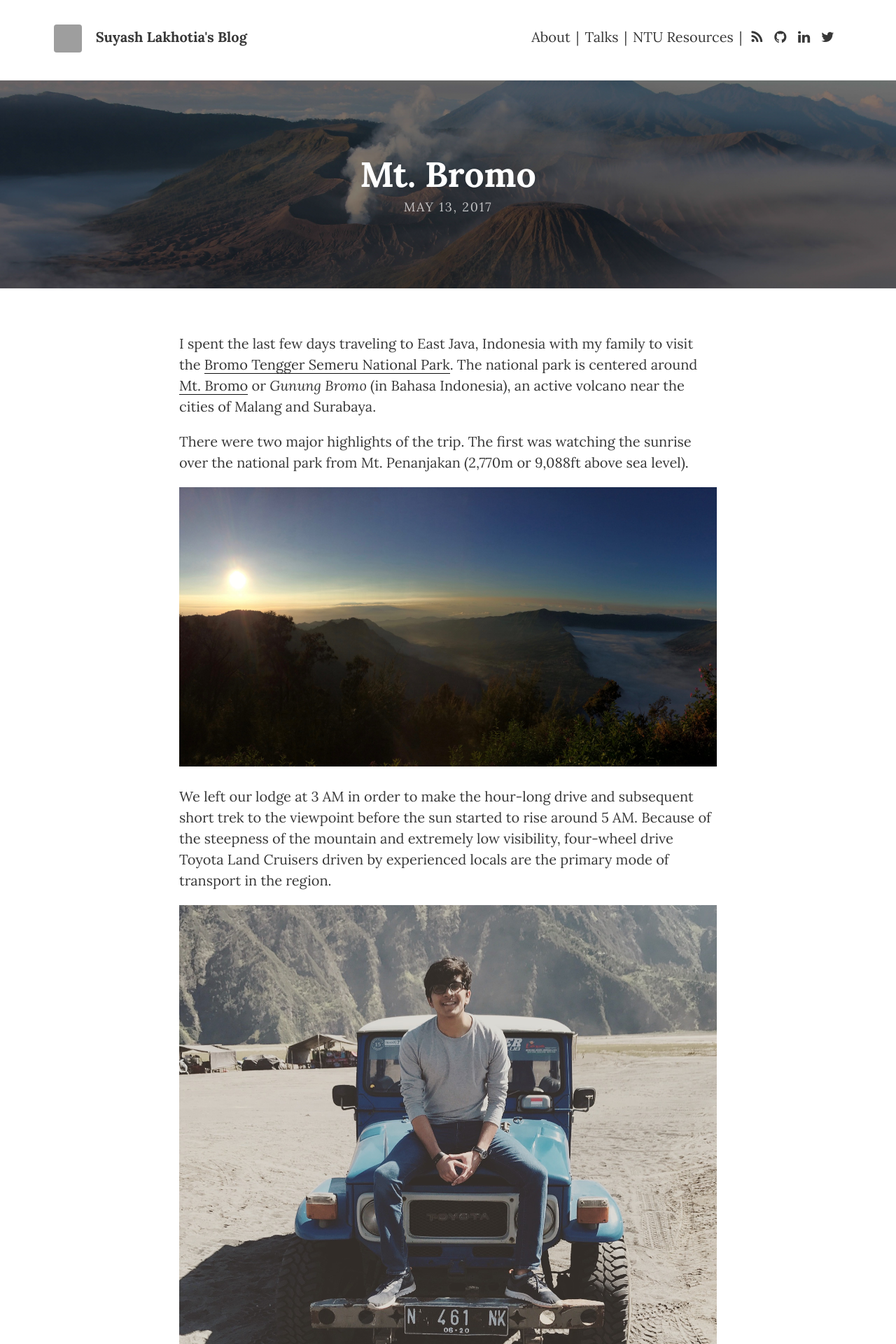
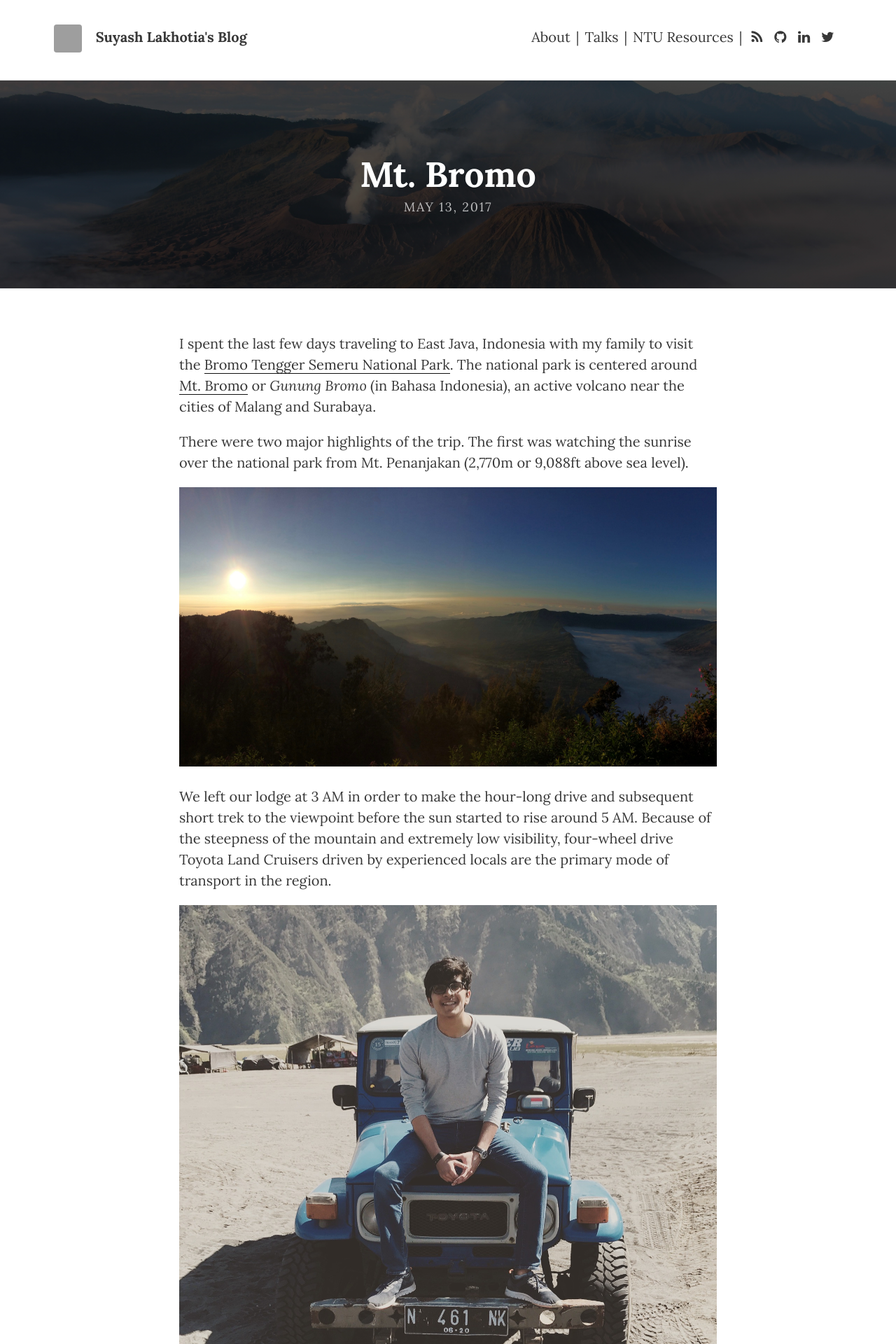
Before and after one commit to SuyashLakhotia/blog, a Jekyll site: the page built from _posts/2017-05-13-mt-bromo.md, in a window 1280 px wide. Shown: the top 1920 px of the page at 70% size. Built offline with Jekyll 4.4.1, drawn with Linux system fonts in a browser that asks for light colours; nearby versions of some CDN libraries; grey boxes are pictures that could not be loaded.

Commit message:
Renamed 'feature-img' to 'post-img'

```diff
--- a/_layouts/page.html
+++ b/_layouts/page.html
@@ -1,8 +1,8 @@
 ---
 layout: default
 ---
-<article {% if page.feature-img %}class="feature-image"{% endif %}>
-    <header style="background-image: url('{{ site.baseurl }}/{{ page.feature-img }}')">
+<article {% if page.post-img %}class="feature-image"{% endif %}>
+    <header {% if page.post-img %}style="background-image: linear-gradient(rgba(0, 0, 0, 0.7), rgba(0, 0, 0, 0.7)), url('{{ site.baseurl }}/{{ page.post-img }}'); background-position: center;"{% endif %}">
         <h1 class="title">{{ page.title }}</h1>
     </header>
     <section class="post-content">{{ content }}</section>
--- a/_layouts/post.html
+++ b/_layouts/post.html
@@ -1,8 +1,8 @@
 ---
 layout: default
 ---
-<article {% if page.feature-img %}class="feature-image"{% endif %}>
-    <header {% if page.feature-img %}style="background-image: linear-gradient(rgba(0, 0, 0, 0.5), rgba(0, 0, 0, 0.5)), url('{{ site.baseurl }}/{{ page.feature-img }}'); background-position: center;"{% endif %}>
+<article {% if page.post-img %}class="feature-image"{% endif %}>
+    <header {% if page.post-img %}style="background-image: linear-gradient(rgba(0, 0, 0, 0.7), rgba(0, 0, 0, 0.7)), url('{{ site.baseurl }}/{{ page.post-img }}'); background-position: center;"{% endif %}>
         <h1 class="title">{{ page.title }}</h1>
         <p class="meta">
         {{ page.date | date: "%B %-d, %Y" }}
--- a/_posts/2017-05-13-mt-bromo.md
+++ b/_posts/2017-05-13-mt-bromo.md
@@ -1,7 +1,7 @@
 ---
 layout: post
 title: Mt. Bromo
-feature-img: "img/Mt.-Bromo-Post-Image.jpg"
+post-img: "img/Mt.-Bromo-Post-Image.jpg"
 tags:
 - Travel
 ---
```
Also changed, not shown: _posts/2017-05-27-first-week-at-google.md (+1 -1 lines).
